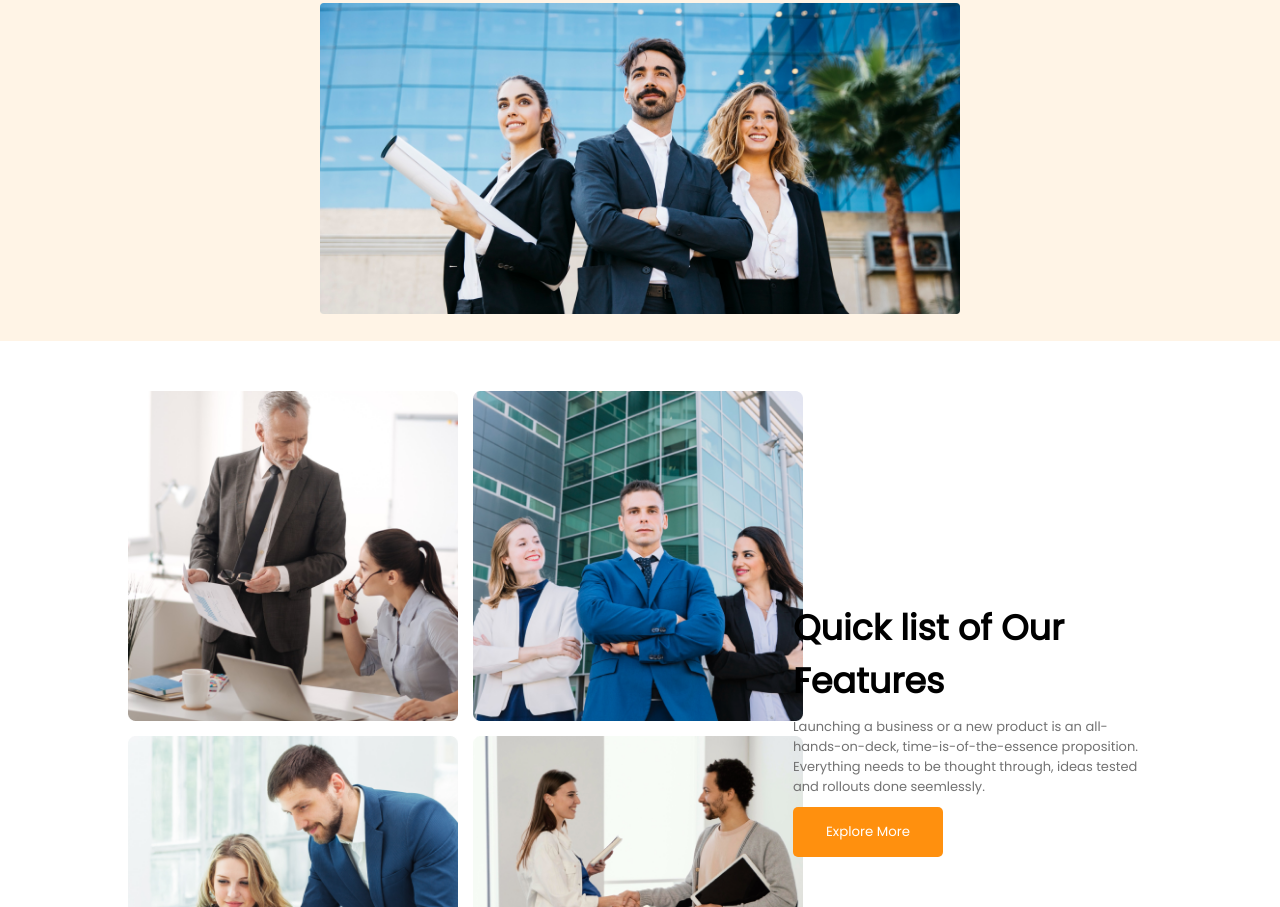
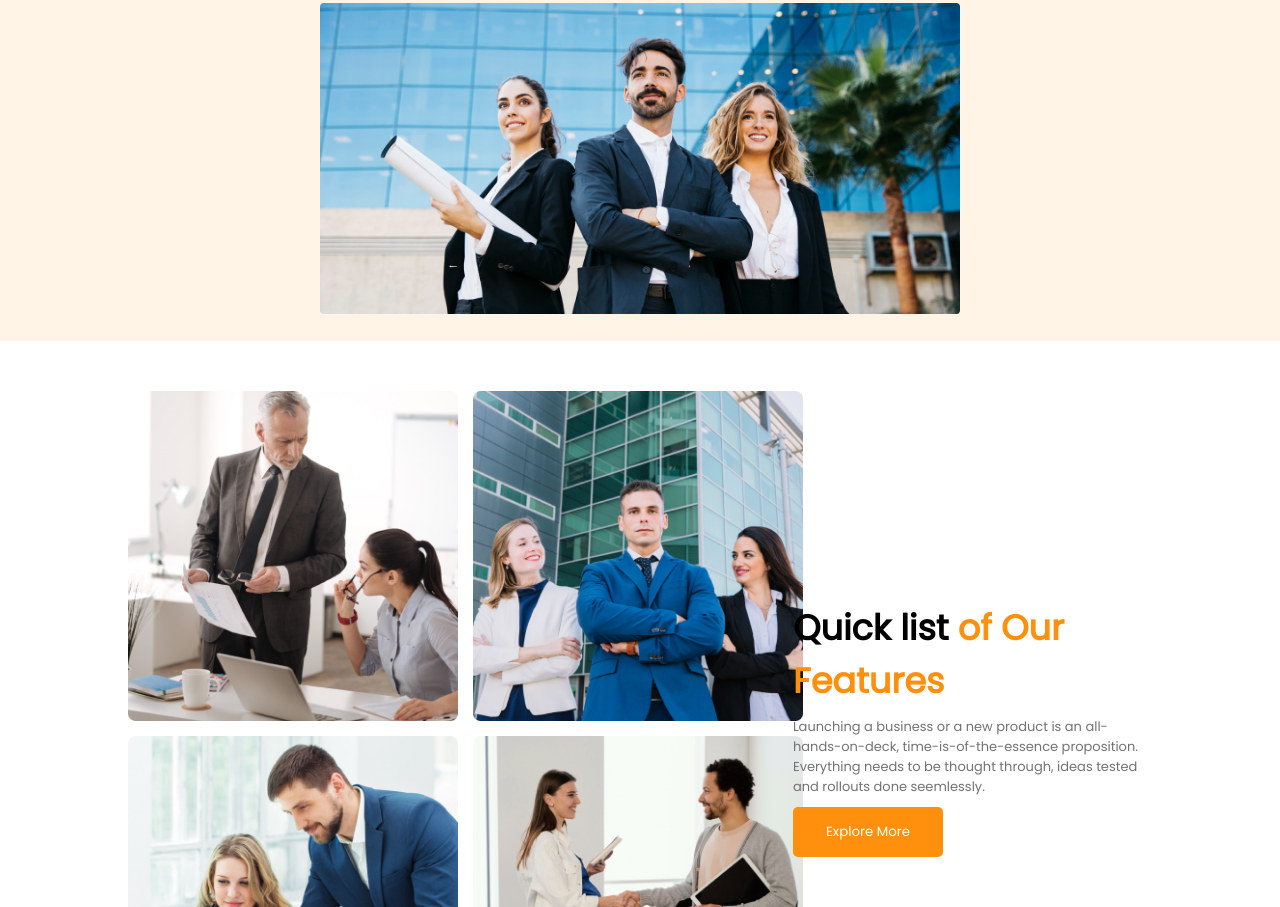
Before and after one commit to Pranto-Nondi/architect-brand-site, a plain HTML site: page index.html in a window 1280 px wide. Shown: the part 275-1182 px from the top of the page. Drawn offline with Linux system fonts and the light colour scheme.

Commit message:
progressing again

```diff
--- a/index.html
+++ b/index.html
@@ -72,9 +72,11 @@
                 </div>
                 <div class="Quick-list-descrip">
                     <div>
-                    <h2 class="common-brand-title">Quick list of Our Features</h2>
+                        <h2 class="common-brand-title">Quick list <span class="span-color">of Our Features</span>
+                        </h2>
                         <p class="common-p-tag">
-                    Launching a business or a new product is an all-hands-on-deck, time-is-of-the-essence proposition.
+                            Launching a business or a new product is an all-hands-on-deck, time-is-of-the-essence
+                            proposition.
                             Everything needs to be thought through, ideas tested and rollouts done seemlessly.
                         </p>
                         <button class="common-btn">Explore More</button>
--- a/style/style.css
+++ b/style/style.css
@@ -20,6 +20,9 @@
 /* common css */
 .hide {
     /* display: none; */
+}
+.span-color{
+    color: var(--btn-bg-color);
 }
 
 .common-color {
```
Lines whose indentation alone changed are shown as unchanged.
